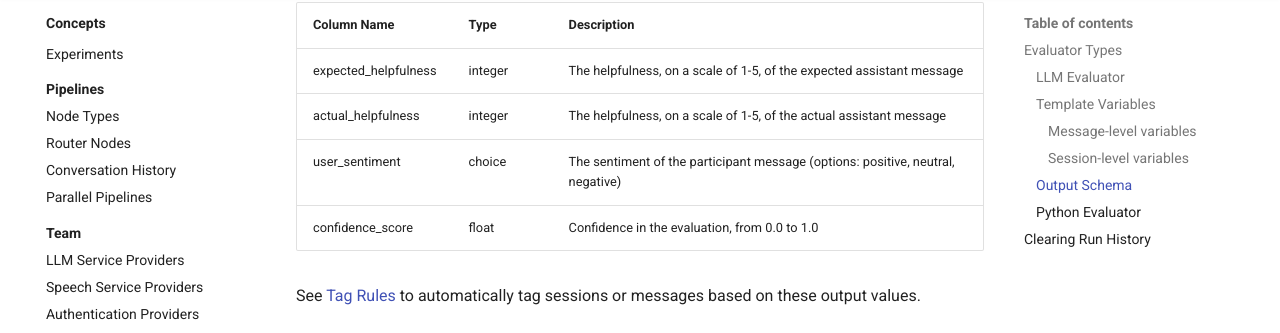
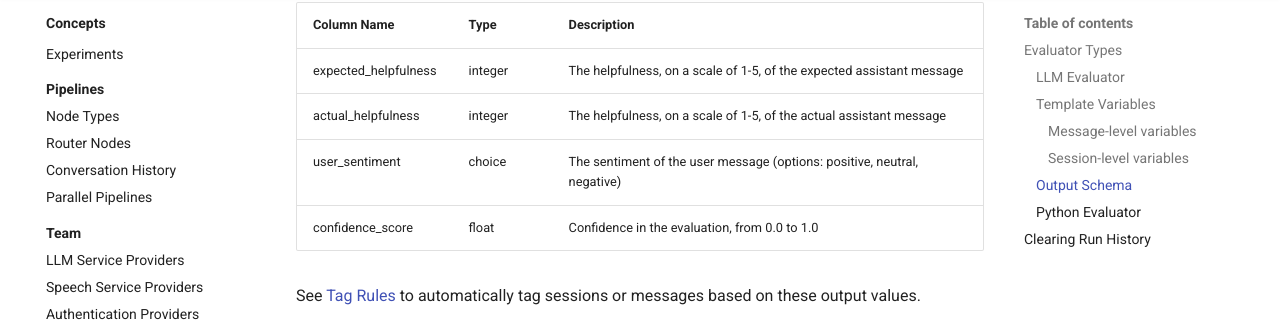
Before and after one commit to dimagi/open-chat-studio-docs, an MkDocs documentation site: the page built from docs/concepts/evaluations/evaluators.md, in a window 1280 px wide and 900 px high, scrolled down 2624 px. Shown: the part 106-439 px from the top of the window. Built offline with MkDocs 1.6.1 and Material for MkDocs 9.7.7, drawn with Linux system fonts in a browser that asks for light colours; a script that is not in the unit is left out; comment, search, counter and statistics services are not loaded.

```diff
--- a/docs/concepts/evaluations/evaluators.md
+++ b/docs/concepts/evaluations/evaluators.md
@@ -77,7 +77,7 @@
 |-------------|------|-------------|
 | expected_helpfulness | integer | The helpfulness, on a scale of 1-5, of the expected assistant message |
 | actual_helpfulness | integer | The helpfulness, on a scale of 1-5, of the actual assistant message |
-| user_sentiment | choice | The sentiment of the participant message (options: positive, neutral, negative) |
+| user_sentiment | choice | The sentiment of the user message (options: positive, neutral, negative) |
 | confidence_score | float | Confidence in the evaluation, from 0.0 to 1.0 |
 
 See [Tag Rules](./tag_rules.md) to automatically tag sessions or messages based on these output values.
```
